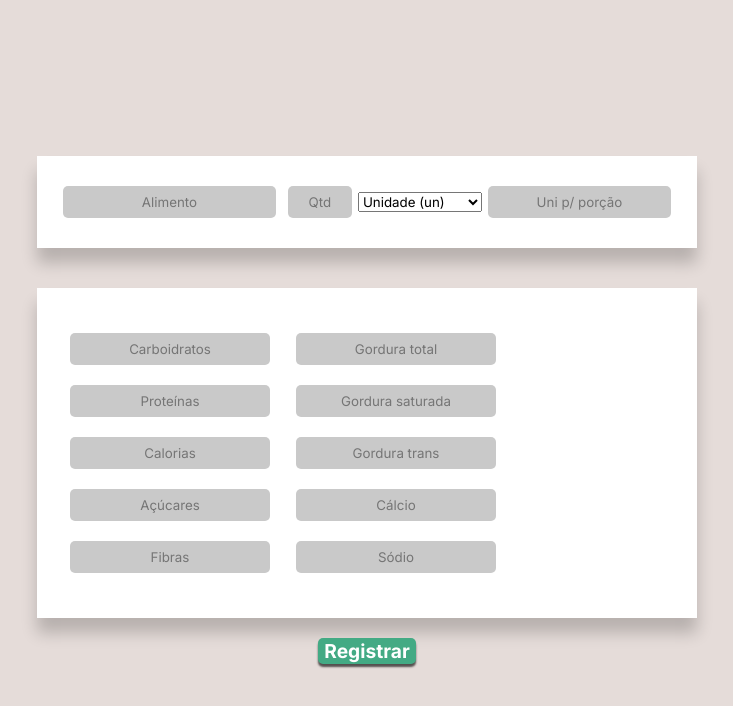
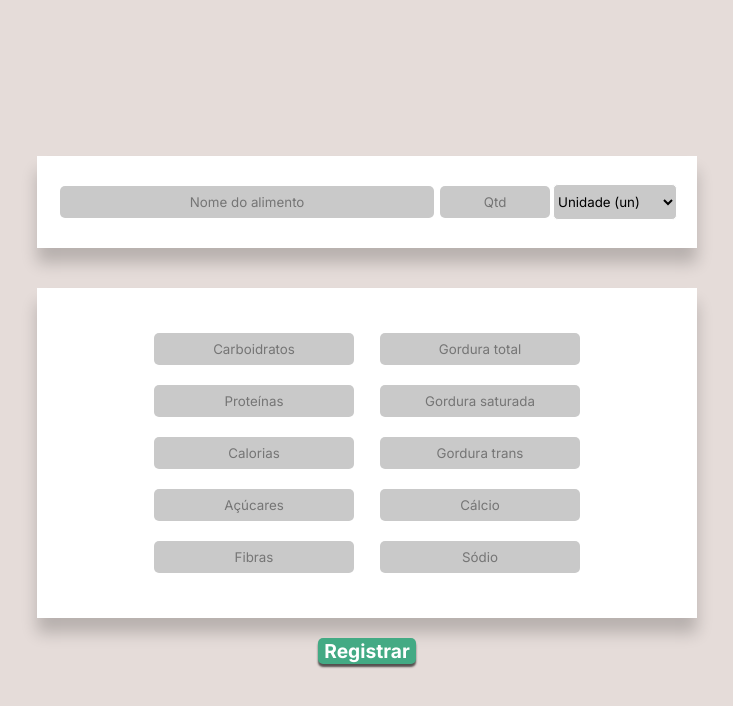
Before and after one commit to Steel-Hard/VitalU, a React (Vite) app in the folder front/: page /cadastroalimento in a window 1280 px wide. Shown: the top 706 px of the page, without its empty margins (273-1006 px from the left). Built offline with nearby package versions, Linux system fonts and the light colour scheme.

Commit message:
Alterações na página de cadastro dos alimentos.

```diff
--- a/front/src/components/Select/index.ts
+++ b/front/src/components/Select/index.ts
@@ -1,19 +1,18 @@
-import styled from 'styled-components';
+import styled from "styled-components";
 
-
-
-export const Select = styled.select`
+export const Select = styled.select<SelectProps>`
   padding: 10px 15px;
   margin: 20px;
   font-size: 14px;
-  color: white;
-  background-color: rgb(67, 170, 132);
+  color: ${({ color }) => (color ? color : "white")};
+  background-color: ${({ bcolor }) => (bcolor ? bcolor : "rgb(67, 170, 132)")};
   border: 2px solid #f0f0f0;
 
   text-align: center;
   cursor: pointer;
   transition: background-color 0.3s ease, box-shadow 0.3s ease;
-  box-shadow: 0 4px 6px rgba(0, 0, 0, 0.1);
+  box-shadow: ${({ bshadow }) =>
+    bshadow ? bshadow : "0 4px 6px rgba(0, 0, 0, 0.1)"};
 
   &:hover {
     background-color: #249c65;
@@ -26,9 +25,30 @@ export const Select = styled.select`
 `;
 
 // Estilização das Options
-export const Option = styled.option`
+export const Option = styled.option<OptionProps>`
   background-color: white;
-  color: #2d865b; /* Contraste nas opções */
-  font-size: 12px;
-  padding: 10px;
+  color: "${({ color }) =>
+    color ? color : "#2d865b"}"; /* Contraste nas opções */
 `;
+
+export const SelectInBox = styled.select<SelectProps>`
+  padding: 8px 0%;
+  border-radius: 5px;
+  background-color: #c9c9c9;
+  color: "${({ color }) => (color ? color : "black")}";
+  border-color: white;
+  margin-right: ${({ marginR }) => (marginR ? marginR : "0")};
+  margin-left: ${({ marginL }) => (marginL ? marginL : "0")};
+`;
+
+interface SelectProps {
+  bcolor?: string;
+  color?: string;
+  bshadow?: string;
+  marginL?: string;
+  marginR?: string;
+}
+
+interface OptionProps {
+  color?: string;
+}
--- a/front/src/components/StlCaixa/StlCaixa.tsx
+++ b/front/src/components/StlCaixa/StlCaixa.tsx
@@ -7,7 +7,7 @@ export const StlCaixa = styled.div<CaixaProps>`
   box-shadow: 0px 15px 15px rgba(0, 0, 0, 0.2);
   display: flex;
   flex-direction: ${({ direction }) => (direction ? direction : "column")};
-  justify-content: flex-start;
+  justify-content: ${({ jcont }) => (jcont ? jcont : "flex-start")};
   border-radius: ${({ radius }) => (radius ? "150px 150px 25px 25px" : "0px")};
   padding: 20px;
   align-items: center;
--- a/front/src/components/index.ts
+++ b/front/src/components/index.ts
@@ -3,10 +3,17 @@ import { Logo } from "./Logo/Logo";
 import { LinhaSld } from "./Linha/Linha";
 import ParallaxComp from "./Parallax/Parallax";
 import { StlInput } from "./Inputs/Input";
-import { FlexDiv, FlexDivCo,  FlexDivResp, FlexDivWe,Container,StlformReverse } from "./FlexDiv/FlexDIv";
+import {
+  FlexDiv,
+  FlexDivCo,
+  FlexDivResp,
+  FlexDivWe,
+  Container,
+  StlformReverse,
+} from "./FlexDiv/FlexDIv";
 import Campform from "./Campform/Campform";
 import Calcimc from "./Calcimc/Calcimc";
-import { BtnStl,HiddenButton } from "./Button/Button";
+import { BtnStl, HiddenButton } from "./Button/Button";
 import { StlCaixa } from "./StlCaixa/StlCaixa";
 import { Nav } from "./Nav/Nav";
 import { TitleFoods } from "./Texts/Title";
@@ -15,9 +22,32 @@ import FoodInfo from "./FoodInfo/FoodInfo";
 import FoodCategorias from "./FoodCategorias/FoodCategorias";
 import { Message } from "./Message";
 import { GenderSelector } from "./GenSelect";
-import { Select,Option } from "./Select";
+import { Select, Option, SelectInBox } from "./Select";
 export {
-    Logo, LinhaSld, ParallaxComp, StlInput, FlexDiv, FlexDivCo,  FlexDivResp, FlexDivWe,Container,
-    Campform, Calcimc, BtnStl, StlCaixa,Nav,FoodCard,StlformReverse, HiddenButton,TitleFoods,FoodInfo,
-    FoodCategorias,LoadingSpinner,Message,GenderSelector,Select,Option
-}
+  Logo,
+  LinhaSld,
+  ParallaxComp,
+  StlInput,
+  FlexDiv,
+  FlexDivCo,
+  FlexDivResp,
+  FlexDivWe,
+  Container,
+  Campform,
+  Calcimc,
+  BtnStl,
+  StlCaixa,
+  Nav,
+  FoodCard,
+  StlformReverse,
+  HiddenButton,
+  TitleFoods,
+  FoodInfo,
+  FoodCategorias,
+  LoadingSpinner,
+  Message,
+  GenderSelector,
+  Select,
+  Option,
+  SelectInBox,
+};
--- a/front/src/pages/CadastroAlimento.tsx
+++ b/front/src/pages/CadastroAlimento.tsx
@@ -1,43 +1,38 @@
-import { StlCaixa, BtnStl, StlInput, FlexDiv } from "../components/index";
+import {
+  StlCaixa,
+  BtnStl,
+  StlInput,
+  FlexDiv,
+  SelectInBox,
+  Option,
+} from "../components/index";
 
 export function CadastroAlimento() {
   return (
     <>
       <StlCaixa direction="row" width="50%" jcont="center">
         <StlInput
-          placeholder="Alimento"
+          placeholder="Nome do alimento"
           height="30px"
           width="70%"
-          marginL="1%"
-          marginR="1%"
+          marginL="0.5%"
+          marginR="0.5%"
         ></StlInput>
         <StlInput
           placeholder="Qtd"
           height="30px"
           width="20%"
-          marginL="1%"
-          marginR="1%"
+          marginL="0.5%"
+          marginR="0.5%"
         />
 
-        <select
-          name="Unidade"
-          margin-top="10px"
-          margin-bottom="10px"
-          border-radius="5px"
-        >
-          <option value="">Unidade (un)</option>
-          <option value="kg">Quilograma (kg)</option>
-          <option value="grama">Grama (g)</option>
-          <option value="litro">Litro (l)</option>
-          <option value="ml">Milititro (ml)</option>
-        </select>
-        <StlInput
-          placeholder="Uni p/ porção"
-          height="30px"
-          width="60%"
-          marginL="1%"
-          marginR="1%"
-        />
+        <SelectInBox name="Unidade">
+          <Option value="">Unidade (un)</Option>
+          <Option value="kg">Quilograma (kg)</Option>
+          <Option value="grama">Grama (g)</Option>
+          <Option value="litro">Litro (l)</Option>
+          <Option value="ml">Milititro (ml)</Option>
+        </SelectInBox>
       </StlCaixa>
       <StlCaixa direction="row" width="50%" jcont="center">
         <FlexDiv direction="column" margin="15px">
```
